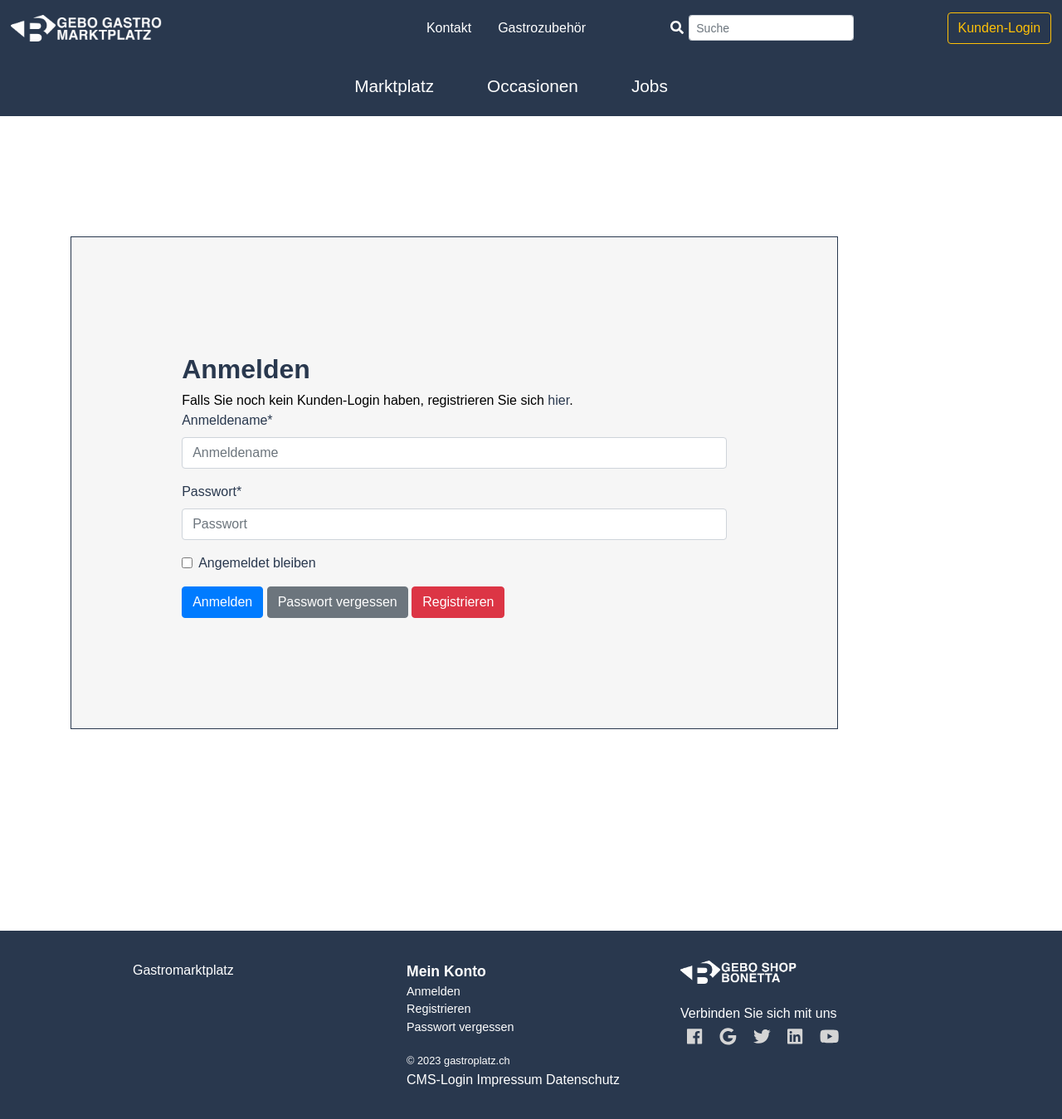
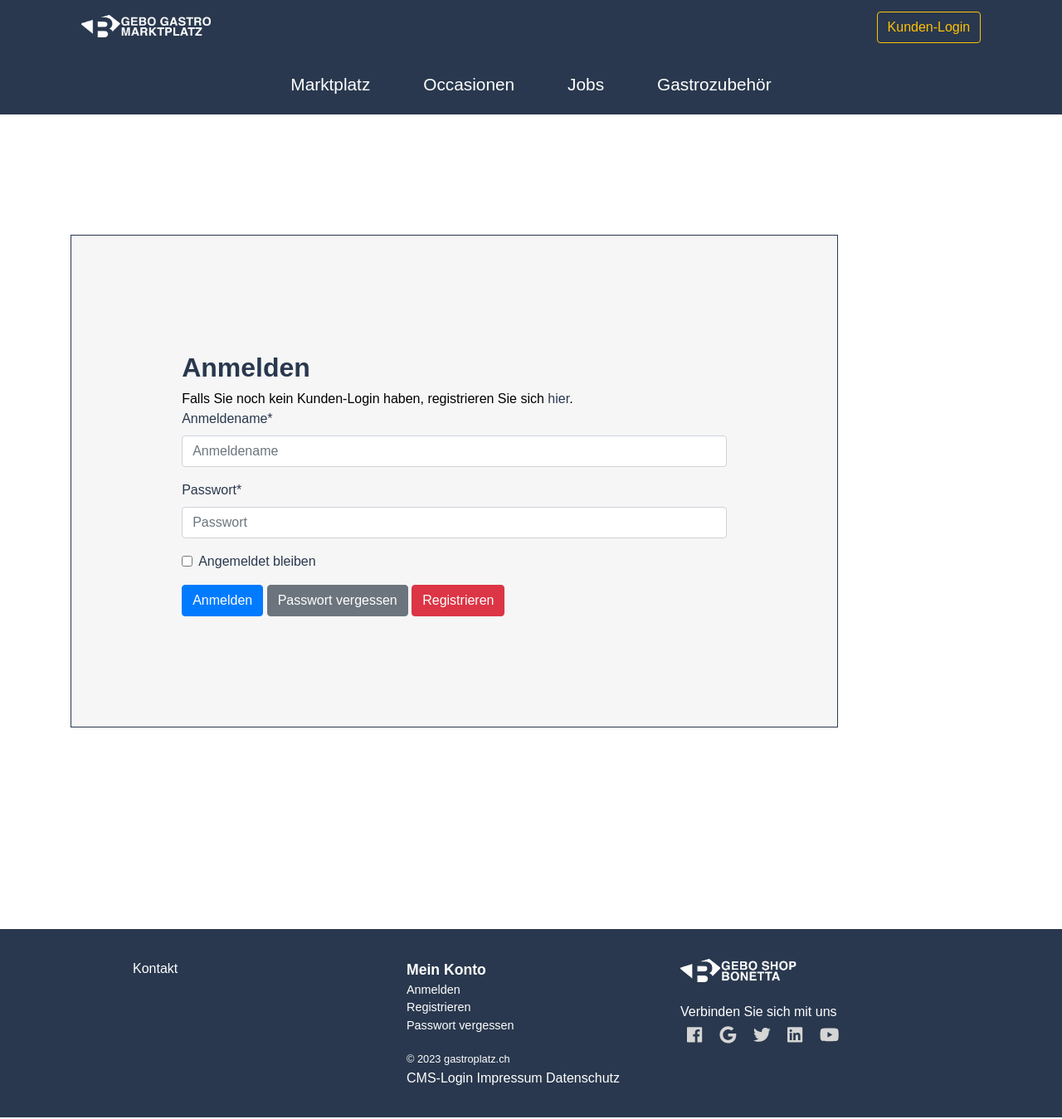
Before and after one commit to shdigitalpy/gebo-mp, a Django app: page /accounts/login/ in a window 1280 px wide. Shown: the whole page at 83% size. Run offline with Django 3.2, Linux system fonts and the light colour scheme; some libraries are stand-ins or nearby versions.

Commit message:
css files

```diff
--- a/store/templates/footer.html
+++ b/store/templates/footer.html
@@ -4,8 +4,7 @@
 	<div class="flex">
 
 		<div class="flex-item">
-		<p class="p-white">Gastromarktplatz<br>
-		</p>
+		<a class="p-white" href="{% url 'store:kontakt' %}">Kontakt</a>
 		</div>
 
 		<div class="flex-item">
--- a/store/templates/marktplatz/navbar-mp.html
+++ b/store/templates/marktplatz/navbar-mp.html
@@ -1,7 +1,13 @@
 {% load static %}
 
+
+
 <div class="nav-container" id="nav-container">
-  <!--Navbar 1 Level -->
+
+<div class="container">
+
+
+<!--Navbar 1 Level -->
 <nav class="navbar navbar-dark default-color main-nav" role="navigation" id="main-nav">
 
   <!-- Logo -->
@@ -11,44 +17,13 @@
 
 
 
-    <!-- Topnav -->
-    <ul class="nav justify-content-end topnav">
 
 
 
-      <li class="nav-item">
-      <a class="nav-link" href="{% url 'store:kontakt' %}">Kontakt</a>
-      </li>
 
-      <li class="nav-item">
-      <a class="nav-link" href="https://gastrosortiment.ch/">Gastrozubehör</a>
-      </li>
-
-
-    </ul>
-
-  <!-- Search form -->
-  <div class="suchform">
-  <form class="form-inline d-flex justify-content-center" action="{% url 'store:searchbar' %}">
-  {% csrf_token %}
-
-  <button type="submit" class="bg-transparent" style="border: none;">
-    <i class="fas fa-search" style="color:var(--white)"></i>
-  </button>
-
-  <input class="form-control form-control-sm searchbar" type="text" placeholder="Suche"
-    aria-label="Search" name="search">
-
-  </form>
-  </div>
-
-
+  <!-- Login Logout -->
 
   {% if request.user.is_authenticated %}
-      <!-- Bestellungen Login Logout -->
-
-
-
 
       <!--- Sidebar Start --->
        <nav class="navbar navbar-expand-lg navbar-light">
@@ -69,7 +44,7 @@
             </li>
 
             <li>
-              <a href="">Inserate</a>
+              <a  href="">Inserate</a>
             </li>
             <li>
               <a href="{% url 'account_logout' %}">Abmelden</a>
@@ -113,6 +88,8 @@
               <li class="nav-item"><a class="nav-link" href="{% url 'store:marktplatz_jobs' %}">Jobs</a>
               </li>
 
+              <li class="nav-item"><a class="nav-link" href="https://gastrosortiment.ch/" target="__blank">Gastrozubehör</a></li>
+
 
               {% if request.user.is_authenticated %}
               {% if request.user.profile.firmenname %}
@@ -154,6 +131,8 @@
               <li class="nav-item mr-5"><a class="nav-link" href="{% url 'store:marktplatz_jobs' %}">Jobs</a>
               </li>
 
+               <li class="nav-item"><a class="nav-link" href="https://gastrosortiment.ch/" target="__blank">Gastrozubehör</a></li>
+
 
               {% if request.user.is_authenticated %}
               {% if request.user.profile.firmenname %}
@@ -171,9 +150,9 @@
 </nav>
 <!-- Navbar END -->
 
+</div>
+<!-- Container END -->
 
 
 
-
-
-</div>
+</div><!-- Navbar Container -->
```
